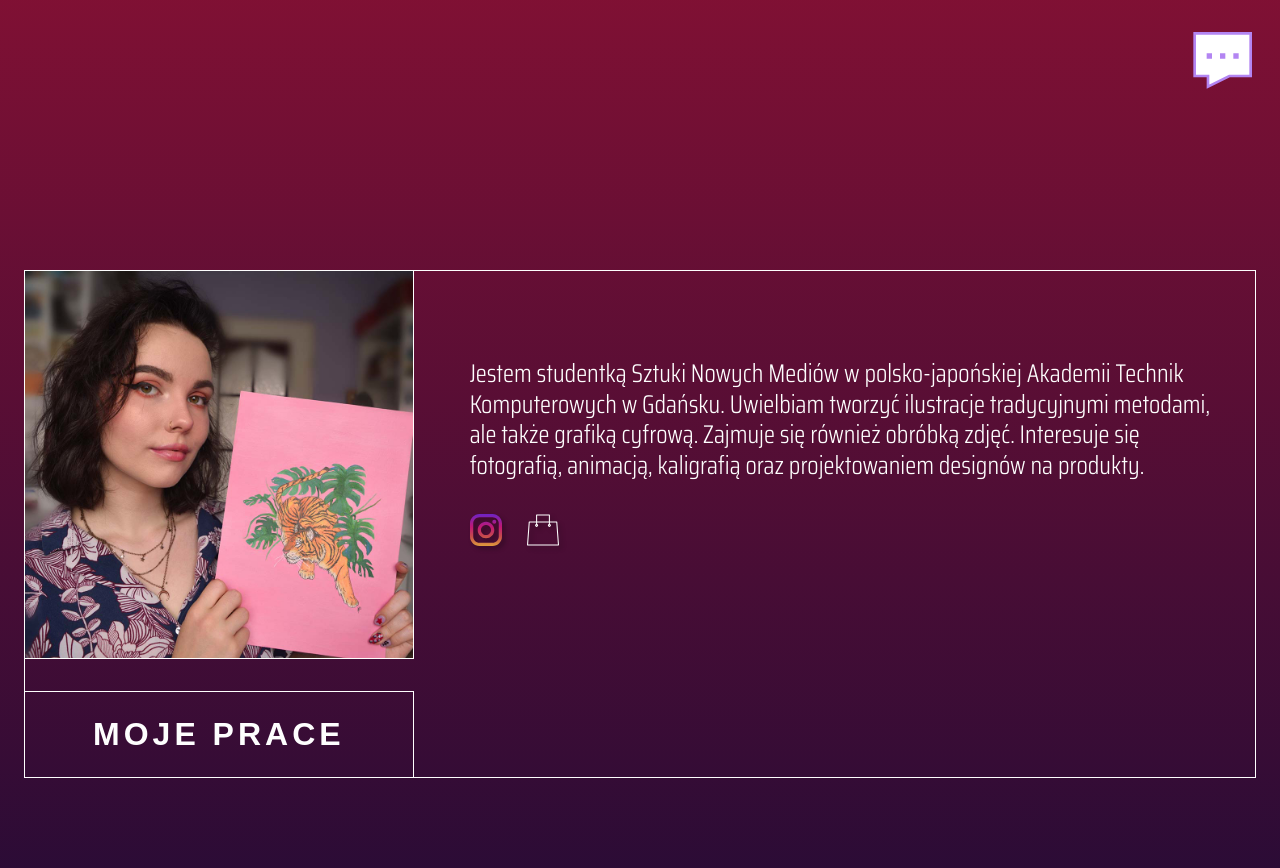
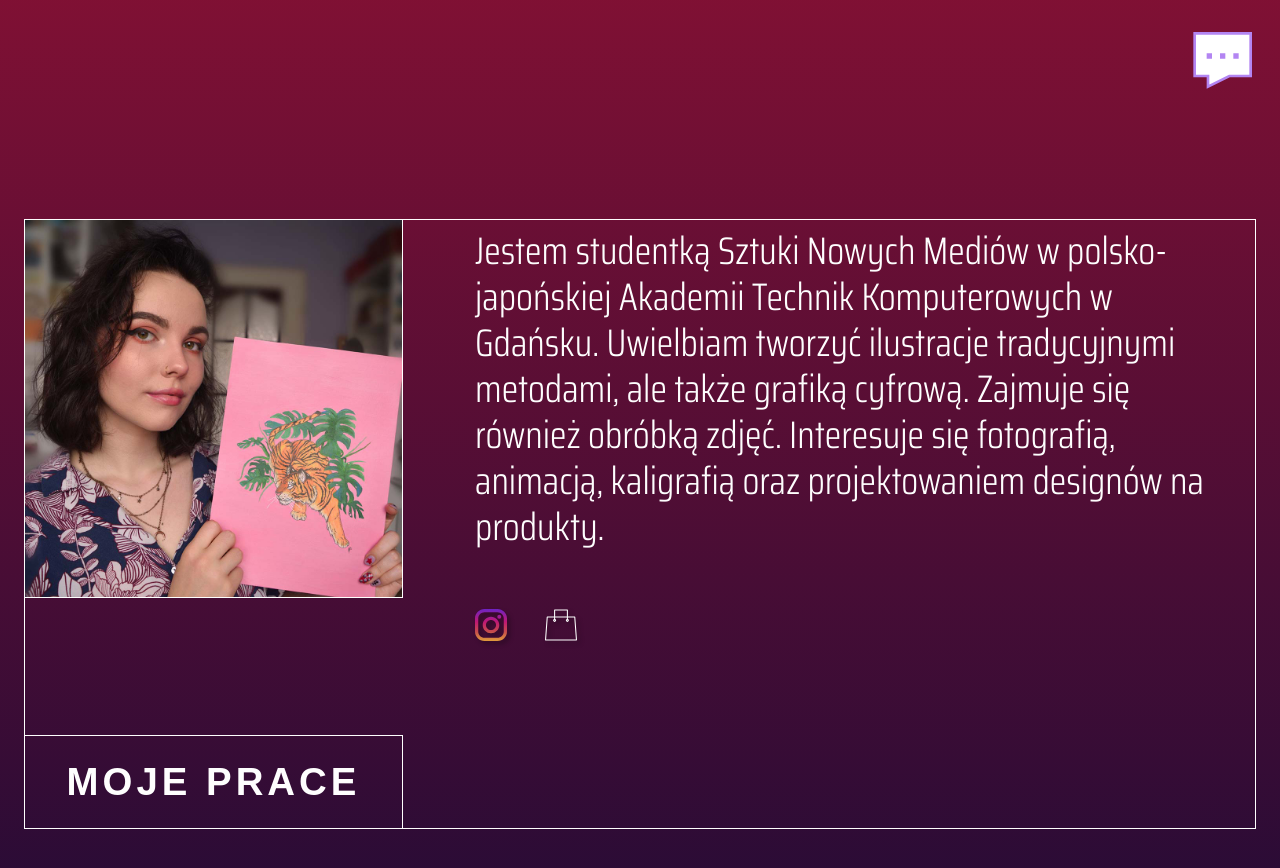
Before and after one commit to Kubek71/weronika-b.-portfolio, a React (Create React App) app: page / in a window 1280 px wide. Shown: the part 700-1568 px from the top of the page. Built offline with nearby package versions, Linux system fonts and the light colour scheme.

Commit message:
fixing styles, building app

```diff
--- a/public/index.html
+++ b/public/index.html
@@ -10,6 +10,7 @@
     />
     <link rel="preconnect" href="https://fonts.googleapis.com" />
     <link rel="preconnect" href="https://fonts.gstatic.com" crossorigin />
+    <link rel="icon" href="./portfolioIcon.svg" />
     <link
       href="https://fonts.googleapis.com/css2?family=Saira+Condensed:wght@300;400;500;600;700;800&display=swap"
       rel="stylesheet"
--- a/src/components/styled-components/ContactStyled.js
+++ b/src/components/styled-components/ContactStyled.js
@@ -23,7 +23,8 @@ export const ContactForm = styled.form`
   border: 1px solid #fff;
   width: 100%;
   padding: 1rem;
-  max-height: calc(100vh - 10vw);
+  max-height: calc(90vh - 10vw);
+  min-height: 70vh;
   max-width: 800px;
   display: grid;
   grid-template-rows: 1fr 1fr 1fr 1fr 3fr 1fr;
@@ -60,7 +61,6 @@ export const Textfield = styled.input`
   border: none;
   border-bottom: 1px solid #fff;
   padding: 0.5rem 1rem;
-  margin: 2rem auto;
   color: #fff;
 
   &::placeholder {
--- a/src/components/styled-components/HeroStyled.js
+++ b/src/components/styled-components/HeroStyled.js
@@ -16,7 +16,7 @@ export const HeroStyled = styled.main`
   padding-bottom: 10vh;
   @media (min-width: 768px) {
     padding-bottom: 0;
-    font-size: 16px;
+    font-size: 24px;
   }
   .isActive {
     justify-content: flex-start;
@@ -25,15 +25,14 @@ export const HeroStyled = styled.main`
 export const AboutContainer = styled.section`
   display: flex;
   flex-direction: column;
-  gap: 2em;
+  gap: 1em;
   max-width: 100%;
   max-width: 1800px;
   border: 1px solid #fff;
 
-  overflow: hidden;
-
   @media (min-width: 768px) {
     display: grid;
+    gap: 2em;
     grid-template-columns: 1fr 1fr 1fr;
   }
 `;
@@ -68,13 +67,17 @@ export const Card = styled.div`
 export const Text = styled.span`
   color: #fff;
   line-height: 1.2em;
-  font-size: 1.6em;
+  font-size: 2.2vh;
   font-weight: 300;
   max-height: 100%;
-  padding: 0 1.5rem;
+  padding: 0.5rem 1.5rem;
 
   strong {
     transform: scale(1.1);
+  }
+
+  @media (min-width: 768px) {
+    font-size: 1.6em;
   }
 `;
 
@@ -84,7 +87,7 @@ export const Button = styled.button`
   padding: 1.5rem 2.5rem;
 
   border: 1px solid #fff;
-  font-size: 2em;
+  font-size: 1.6em;
   font-weight: 600;
   letter-spacing: 0.25rem;
   background: none;
```
Also changed, not shown: public/portfolioIcon.svg (added).
